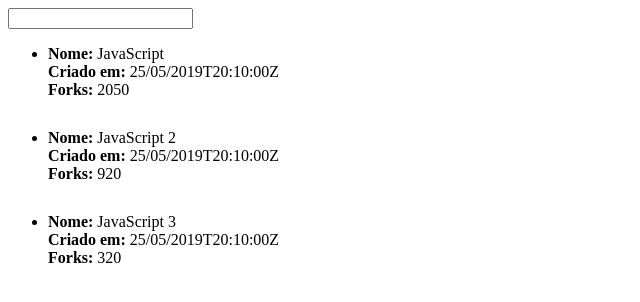
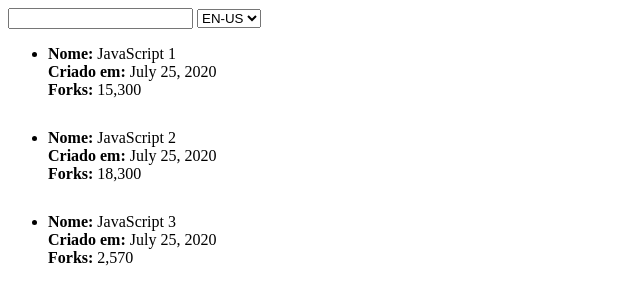
Before and after one commit to andressamorschel/SearchGitHub, a plain HTML site: page index.html in a window 1280 px wide. Shown: the whole page, without its empty margins (0-640 px from the left). Drawn offline with Linux system fonts and the light colour scheme.

Commit message:
feat: implementando a mudança de linguagem no site

```diff
--- a/JavaScript/App.js
+++ b/JavaScript/App.js
@@ -1,37 +1,62 @@
 let listElemento = document.querySelector('#lista');
 let pesquisaInput = document.querySelector('#pesquisa');
+let linguagemSelecionada = document.querySelector('#selecionarLinguagem');
+
+let languageTag = 'en-US';
 
 let listarItens = [
 	{
-    full_nome: 'JavaScript',
-    criado_em: '25/05/2019T20:10:00Z',
-    forks: 2050
+		full_nome: 'JavaScript 1',
+		criado_em: '2020-07-25T20:10:50Z',
+		forks: 15300
 	},
 	{
 		full_nome: 'JavaScript 2',
-    criado_em: '25/05/2019T20:10:00Z',
-    forks: 920
+		criado_em: '2020-07-25T20:10:50Z',
+		forks: 18300
 	},
 	{
 		full_nome: 'JavaScript 3',
-    criado_em: '25/05/2019T20:10:00Z',
-    forks: 320
+		criado_em: '2020-07-25T20:10:50Z',
+		forks: 2570
 	}
 ]
 
+
+linguagemSelecionada.addEventListener('change', changeLanguage);
+
+
+function changeLanguage(){
+	languageTag = linguagemSelecionada.value;
+	render();
+}
+
+
 function render() {
   let html = '';
+
+  const numberFormatter = new Intl.NumberFormat(languageTag);
+  const dateFormatter = new Intl.DateTimeFormat(languageTag, {
+    week: 'long',
+    year: 'numeric',
+    month: 'long',
+    day: 'numeric'
+  })
+
   listarItens.forEach(item => {
+    const forks = numberFormatter.format(item.forks);
+    const criado_em = dateFormatter.format(new Date(item.criado_em));
+
     html += `
       <li>
         <div>
           <b>Nome:</b> ${item.full_nome}
         </div>
         <div>
-        <b>Criado em:</b> ${item.criado_em}
+        <b>Criado em:</b> ${criado_em}
         </div>
         <div>
-          <b>Forks:</b> ${item.forks}
+          <b>Forks:</b> ${forks}
         </div>
       </li>
     `
--- a/index.html
+++ b/index.html
@@ -13,6 +13,13 @@
 
   <input type="text" id="pesquisa" />
 
+  <select name="" id="selecionarLinguagem">
+    <option value="pt-BR">PT-BR</option>
+    <option value="en-US" selected>EN-US</option>
+    <option value="en-AU">EN-AU</option>
+    <option value="ja">JA</option>
+  </select>
+
   <ul id="lista"></ul>
 
   <script src="JavaScript/App.js"></script>
```
Lines whose indentation alone changed are shown as unchanged.
